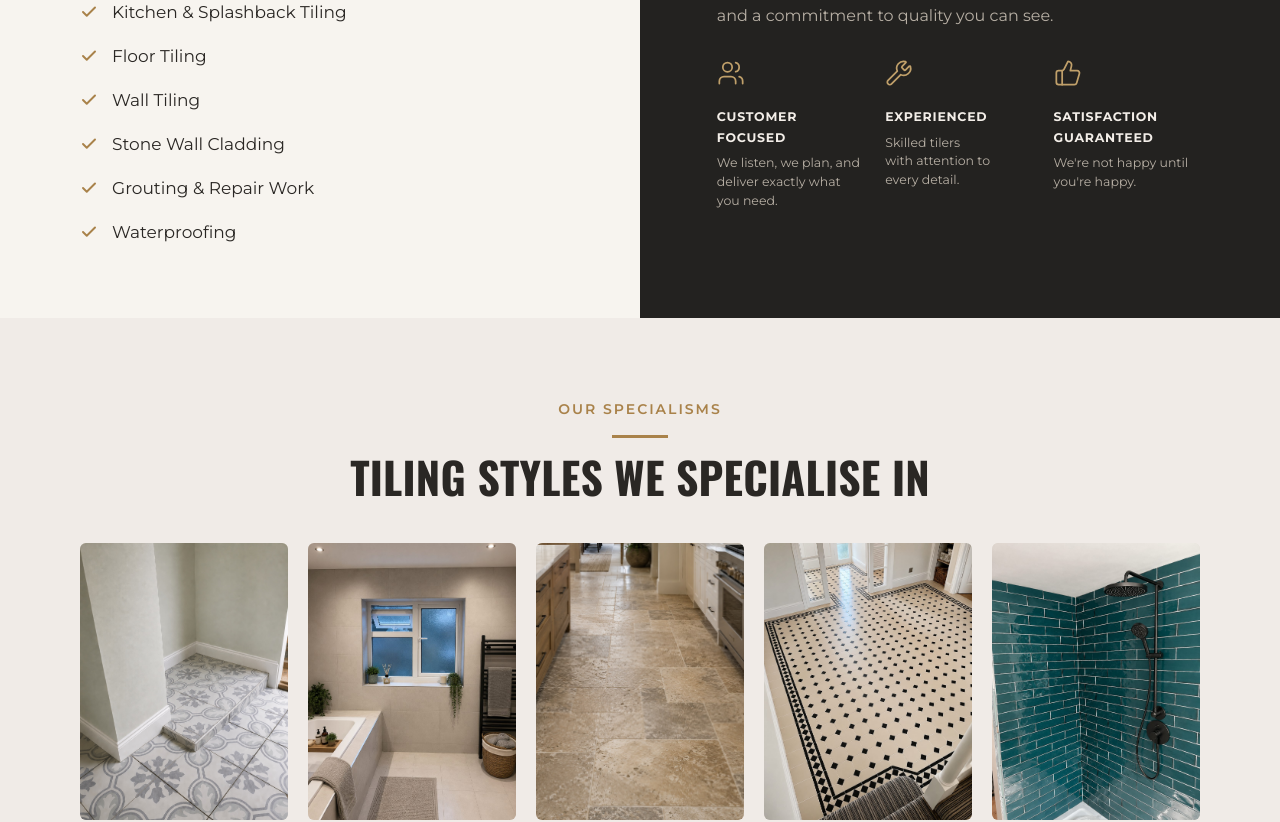
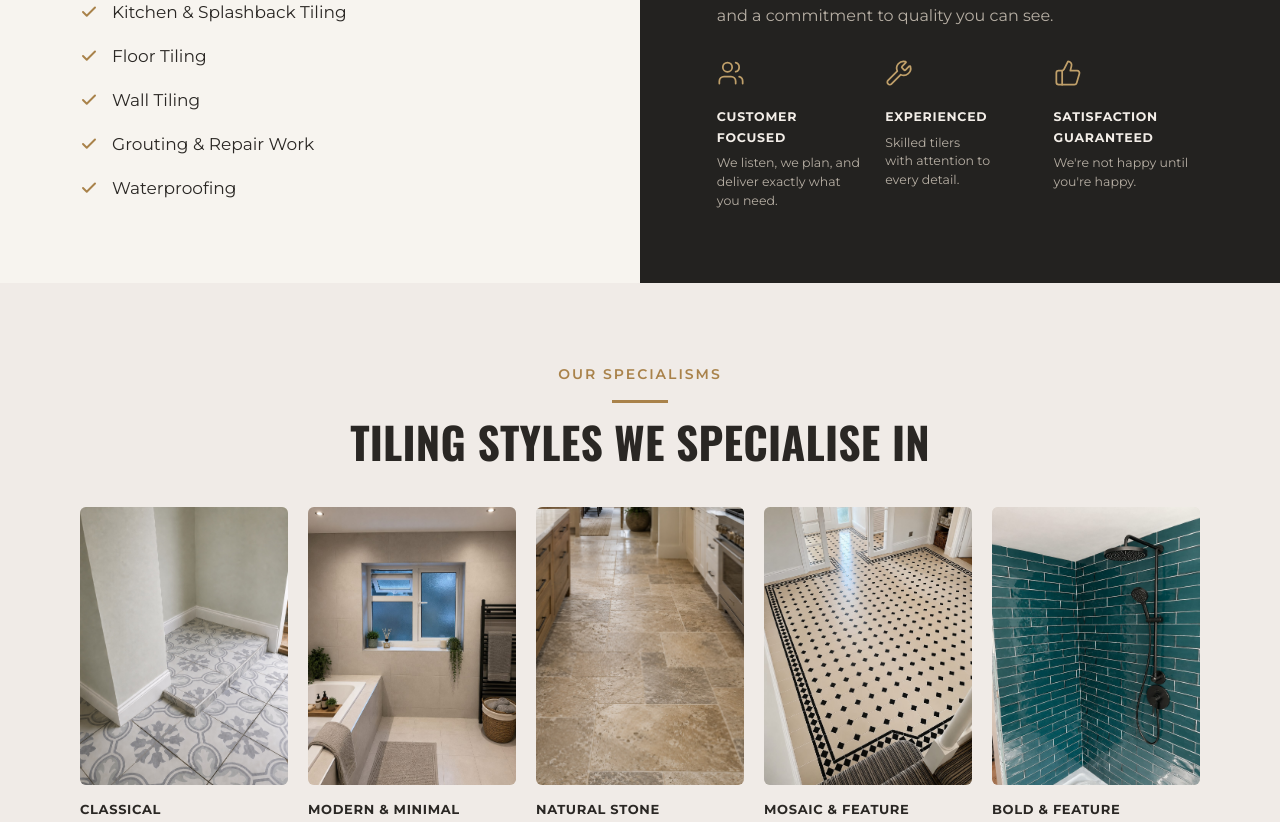
Before and after one commit to rob-habitu/rjh-tiling, a React (Vite) app: page / in a window 1280 px wide. Shown: the part 1109-1931 px from the top of the page. Built offline with nearby package versions, Linux system fonts and the light colour scheme.

Commit message:
Remove Stone Wall Cladding service (list, footer, contact dropdown)
https://claude.ai/code/session_01TqS9uZS4Q6nw41avpLRz7T

```diff
--- a/src/components/Footer.jsx
+++ b/src/components/Footer.jsx
@@ -63,7 +63,7 @@ export default function Footer() {
 
         <div style={col}>
           <div style={head}>Our Services</div>
-          {['Bathroom Tiling', 'Kitchen & Splashback', 'Floor Tiling', 'Wall Tiling', 'Stone Wall Cladding', 'Grouting & Repair', 'Waterproofing'].map(l => (
+          {['Bathroom Tiling', 'Kitchen & Splashback', 'Floor Tiling', 'Wall Tiling', 'Grouting & Repair', 'Waterproofing'].map(l => (
             <button key={l} onClick={() => scrollToId('services')} style={link}>{l}</button>
           ))}
         </div>
--- a/src/sections/Contact.jsx
+++ b/src/sections/Contact.jsx
@@ -113,7 +113,6 @@ export default function Contact() {
                 <option style={optStyle}>Bathroom tiling</option>
                 <option style={optStyle}>Kitchen &amp; splashback</option>
                 <option style={optStyle}>Floor tiling</option>
-                <option style={optStyle}>Stone wall cladding</option>
                 <option style={optStyle}>External / stonework</option>
                 <option style={optStyle}>Other</option>
               </select>
--- a/src/sections/ServicesSplit.jsx
+++ b/src/sections/ServicesSplit.jsx
@@ -6,7 +6,6 @@ const services = [
   'Kitchen & Splashback Tiling',
   'Floor Tiling',
   'Wall Tiling',
-  'Stone Wall Cladding',
   'Grouting & Repair Work',
   'Waterproofing',
 ];
```
